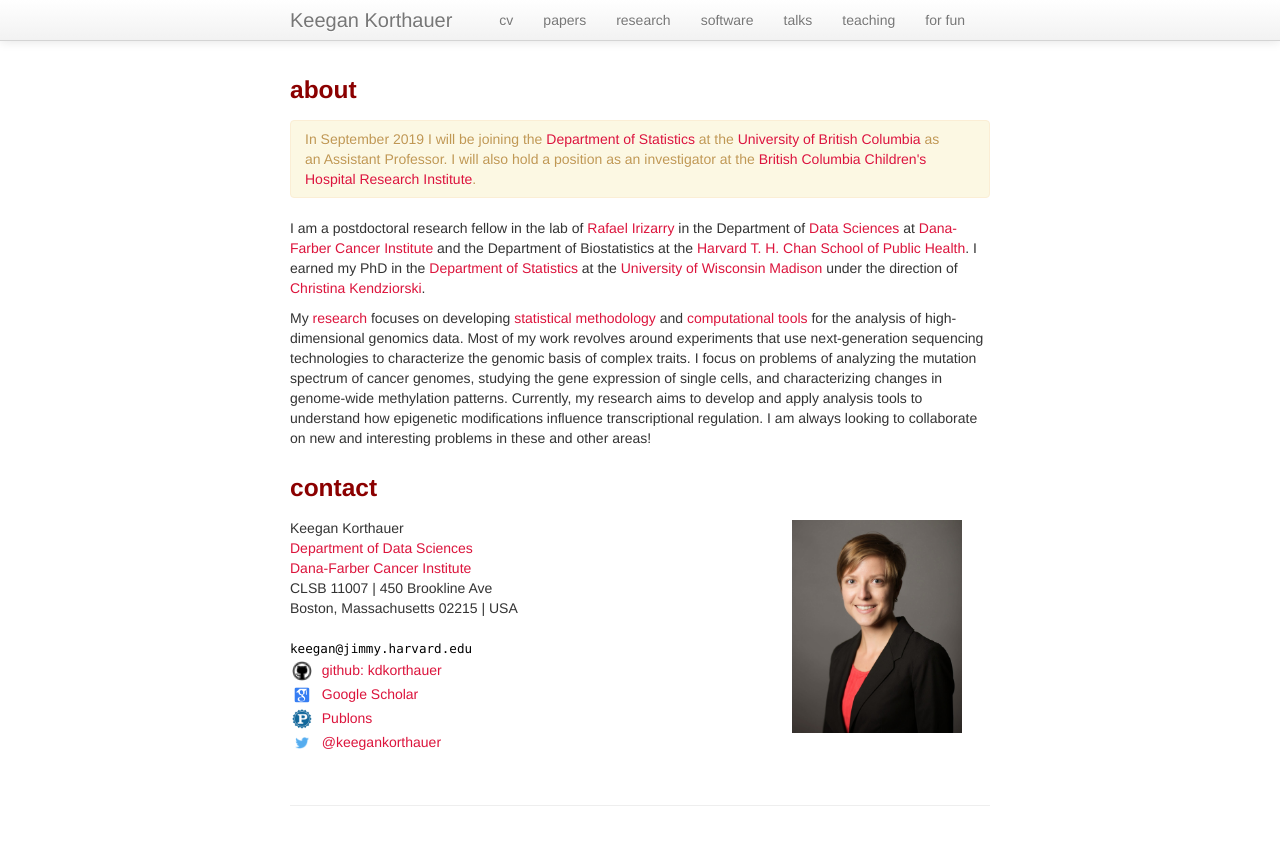
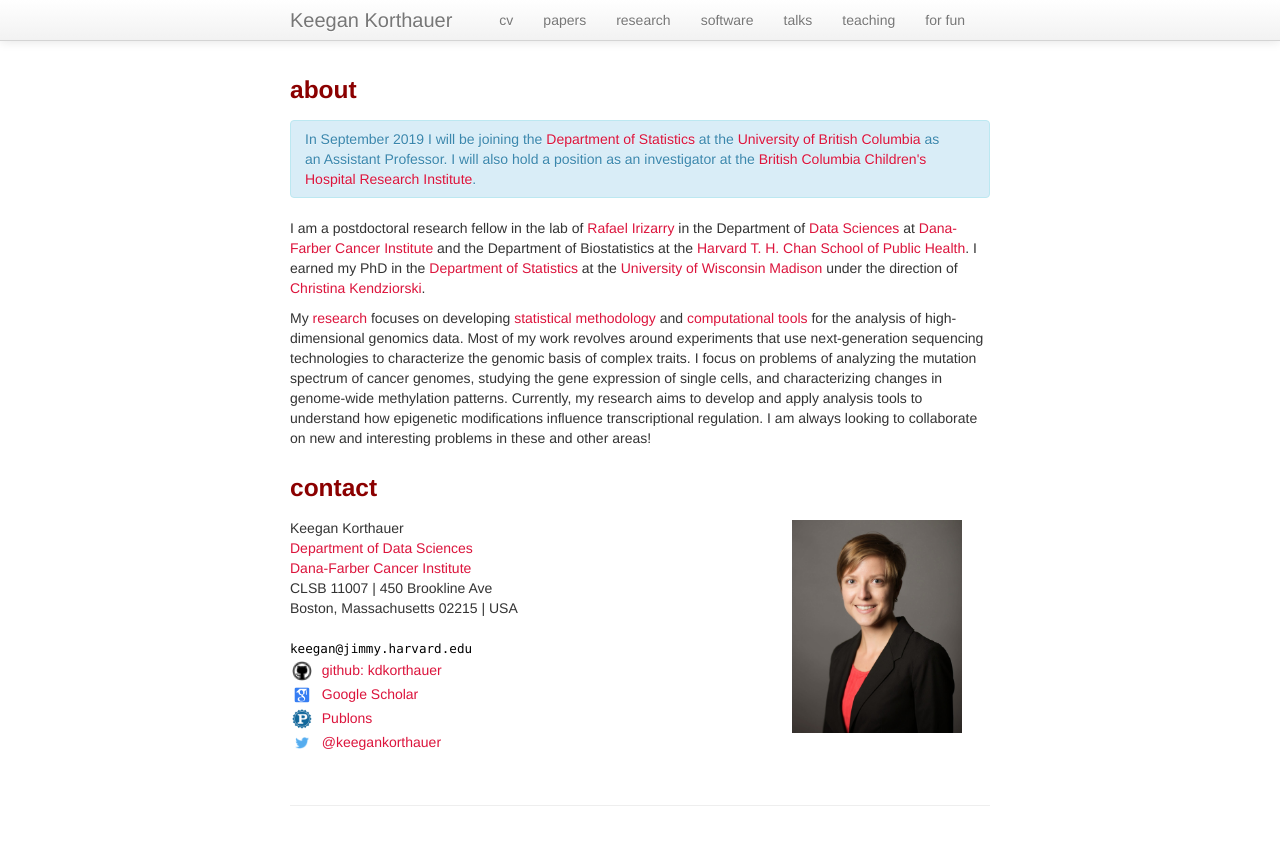
Before and after one commit to kdkorthauer/kdkorthauer.github.io, a Jekyll site: the page built from index.md, in a window 1280 px wide. Shown: the top 845 px of the page. Built offline with Jekyll 4.4.1, drawn with Linux system fonts in a browser that asks for light colours.

Commit message:
change alert type

```diff
--- a/index.md
+++ b/index.md
@@ -16,7 +16,7 @@ title: Keegan Korthauer
 ### about
 
 <p>
-  <div class="alert alert-primary" role="alert">
+  <div class="alert alert-info" role="alert">
 In September 2019 I will be joining the <a href="https://www.stat.ubc.ca">Department of Statistics</a> at the <a href="https://www.ubc.ca">University of British Columbia</a> as an Assistant Professor. I will also hold a position as an investigator at the <a href="https://www.bcchr.ca">British Columbia Children's Hospital Research Institute</a>. </div>
 </p>
 
```
